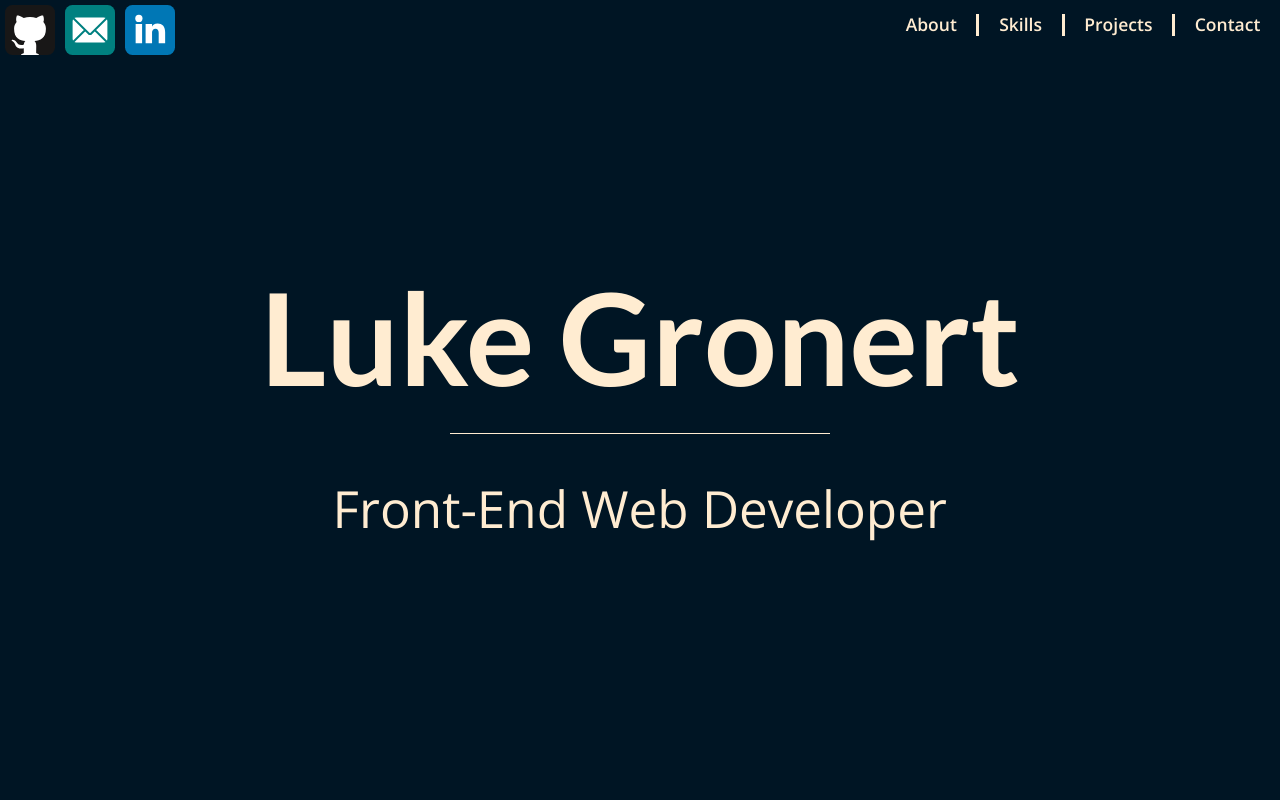
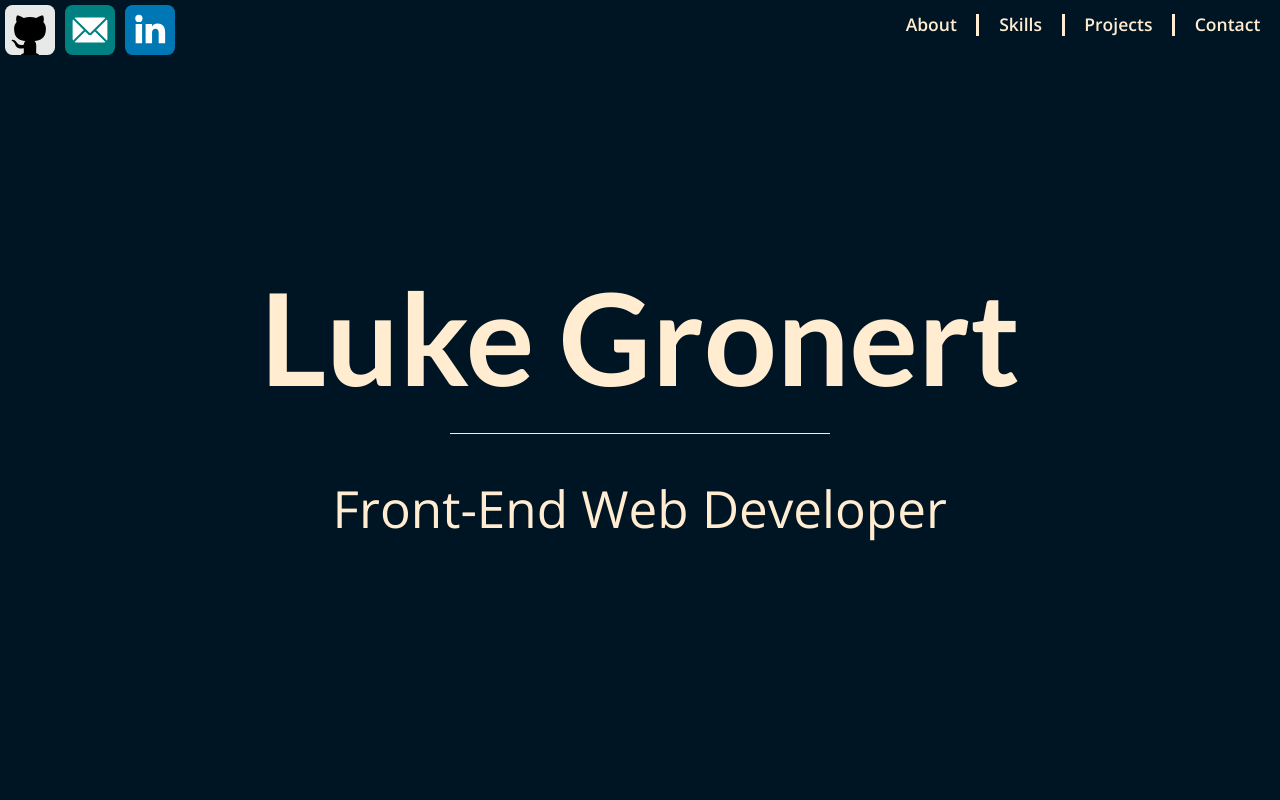
Before and after one commit to lukegronert/lukegronert.github.io, a React (Create React App) app: page / in a window 1280 px wide. Shown: the top 800 px of the page. Built offline with nearby package versions, Linux system fonts and the light colour scheme.

Commit message:
Inverted github icon so it would show better on a dark background.

```diff
--- a/src/components/ProfileBar.js
+++ b/src/components/ProfileBar.js
@@ -8,7 +8,7 @@ export default function ProfileBar(props) {
     if(props.position === 'top') {
         return (
             <div className='profile-bar-top'>
-                <a href='https://github.com/lukegronert' target='_blank' rel="noreferrer"><img src={github} className='profile-icon' alt='Github Profile Link' /></a>
+                <a href='https://github.com/lukegronert' target='_blank' rel="noreferrer"><img src={github} className='profile-icon github-icon' alt='Github Profile Link' /></a>
                 <a href='mailto:lukegronert@gmail.com' target='_blank' rel="noreferrer"><img src={mail} className='profile-icon' alt='Email link' /></a>
                 <a href='https://www.linkedin.com/in/lukegronert/' target='_blank' rel="noreferrer"><img src={linkedin} className='profile-icon' alt='Linkedin Profile Link' /></a>
             </div>
@@ -17,7 +17,7 @@ export default function ProfileBar(props) {
 
     return (
         <div className='profile-bar-bottom'>
-            <a href='https://github.com/lukegronert' target='_blank' rel="noreferrer"><img src={github} className='profile-icon' alt='Github Profile Link' /></a>
+            <a href='https://github.com/lukegronert' target='_blank' rel="noreferrer"><img src={github} className='profile-icon github-icon' alt='Github Profile Link' /></a>
             <a href='mailto:lukegronert@gmail.com' target='_blank' rel="noreferrer"><img src={mail} className='profile-icon' alt='Email Link' /></a>
             <a href='https://www.linkedin.com/in/lukegronert/' target='_blank' rel="noreferrer"><img src={linkedin} className='profile-icon' alt='Linkedin Profile Link' /></a>
         </div>
--- a/src/styles/profileBar.css
+++ b/src/styles/profileBar.css
@@ -32,6 +32,10 @@
   border-radius: 50px;
 }
 
+.github-icon {
+  filter: invert(100%);
+}
+
 @media screen and (min-width: 600px) {
   .profile-bar-top {
     flex-direction: row;
```
